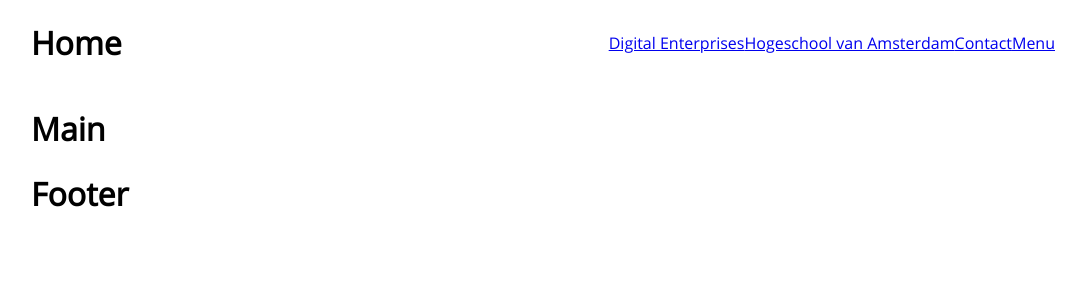
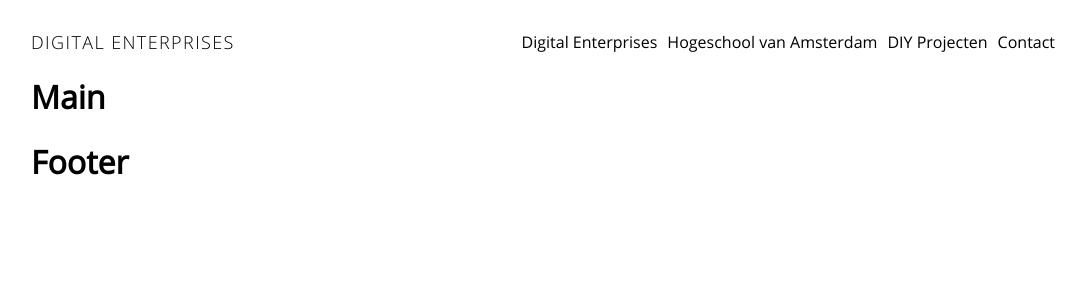
Before and after one commit to andrewj0hn/andrewjohn, a React (Create React App) app: page / in a window 1280 px wide. Shown: the top 300 px of the page, without its empty margins (97-1183 px from the left). Built offline with nearby package versions, Linux system fonts and the light colour scheme.

Commit message:
implementing new header design

```diff
--- a/src/components/Header/Header.css
+++ b/src/components/Header/Header.css
@@ -1,10 +1,30 @@
 .Header {
     display: flex;
+    margin-top: 30px;
     flex-direction: row;
     align-items: center;
     justify-content: space-between;
 }
 
-.menu-button {
+.Header h1 {
+    margin: 0;
+    font-family: OpenSansLight;
+    font-size: 18px;
+    font-weight: 300;
+    letter-spacing: 1.4px;
+    text-transform: uppercase;
+}
 
+.Header nav a {
+    color: #000;
+    text-decoration: none;
+    margin-left: 10px;
 }
+
+.Header nav a:first-of-type {
+    margin-left: 0;
+}
+
+.Header nav a.Menu {
+    display: none;
+}
--- a/src/components/Header/Header.jsx
+++ b/src/components/Header/Header.jsx
@@ -4,18 +4,19 @@ import './Header.css';
 
 const Header = () => (
   <div className="Header">
-    <h1>Home</h1>
-    <div className="navigation">
+    <h1>Digital Enterprises</h1>
+    <nav className="navigation">
       <a href="/digital-enterprises">Digital Enterprises</a>
       <a href="/hogeschool-van-amsterdam">Hogeschool van Amsterdam</a>
+      <a href="/diy">DIY Projecten</a>
       <a href="/contact">Contact</a>
-      <a href="/" className="menu-button">
+      <a href="/" className="Menu">
         Menu
         <span className="top" />
         <span className="middle" />
         <span className="bottom" />
       </a>
-    </div>
+    </nav>
   </div>
 );
 
```
